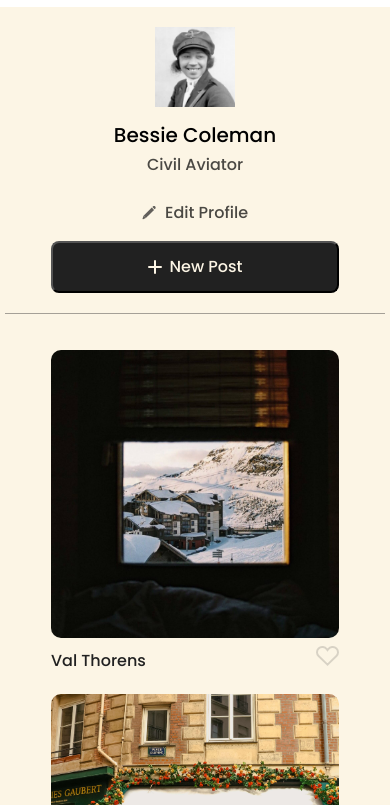
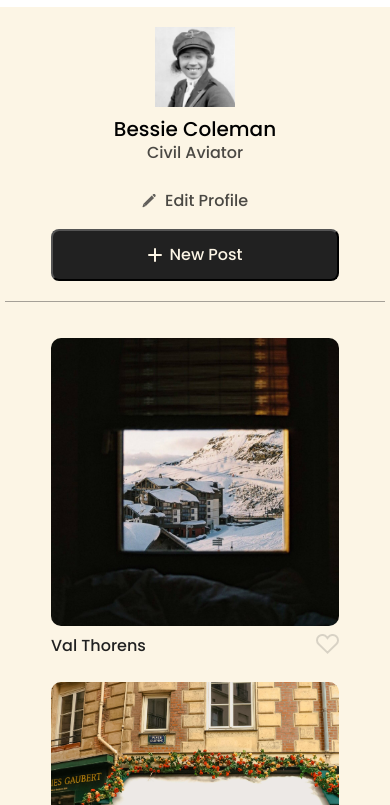
Before and after one commit to mrwealthy28/se_project_spots, a plain HTML site: page index.html in a window 390 px wide. Shown: the part 39-844 px from the top of the page. Drawn offline with Linux system fonts and the light colour scheme.

Commit message:
new update for my project

```diff
--- a/blocks/card.css
+++ b/blocks/card.css
@@ -23,7 +23,7 @@
   padding: 0;
   margin: 12px 0 0;
   height: 24px;
-  font-size: 16px;
+  font-size: 20px;
   line-height: 1.4;
   font-weight: 500;
   font-style: normal;
@@ -55,4 +55,13 @@
   .card__image {
     width: 288px;
   }
+  .card__title {
+    font-size: 16px;
+    line-height: 1;
+  }
+
+  card__like-btn {
+    width: 20px;
+    height: 18px;
+  }
 }
--- a/blocks/cards.css
+++ b/blocks/cards.css
@@ -14,6 +14,6 @@
 @media screen and (max-width: 627px) {
   .cards__list {
     grid-template-columns: repeat(auto-fit, 288px);
-    gap: 20px 0;
+    gap: 20px 20px;
   }
 }
--- a/blocks/profile.css
+++ b/blocks/profile.css
@@ -20,7 +20,7 @@
   margin: 0;
   font-size: 32px;
   font-weight: 500;
-  line-height: 32px;
+  line-height: 1;
   font-style: normal;
   text-overflow: ellipsis;
   overflow: hidden;
@@ -119,6 +119,7 @@
   .profile__description {
     margin: 0 0 32px;
     max-width: 288px;
+    font-size: 16px;
   }
 
   .profile__edit-btn {
```
